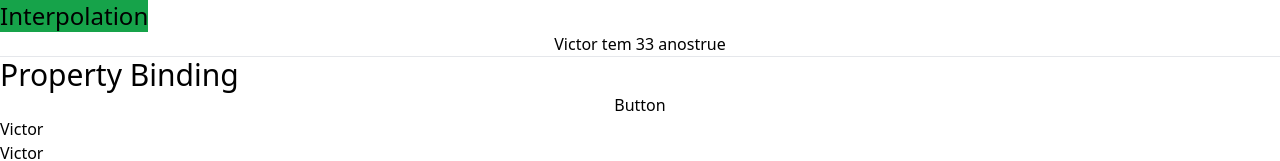
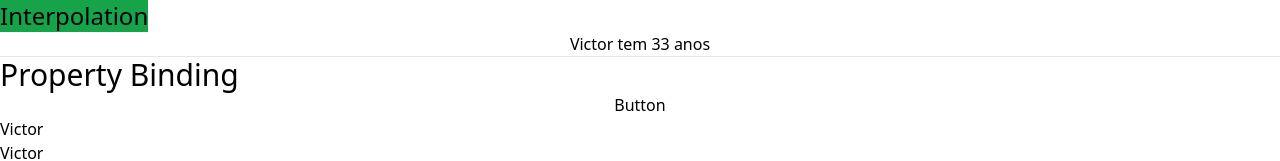
Before and after one commit to jvmhonorato/start-angular, an Angular app: page / in a window 1280 px wide. Shown: the top 161 px of the page. Built offline with nearby package versions, Linux system fonts and the light colour scheme; no server answers.

Commit message:
delete extra data in data binding

```diff
--- a/src/app/data-binding/data-binding.component.html
+++ b/src/app/data-binding/data-binding.component.html
@@ -5,7 +5,7 @@
 <div class="flex justify-center">
 
   <h2>{{nome}} tem {{idade}} anos</h2>
-  <p>{{ idade > 32}}</p>
+
 </div>
 
 
```
